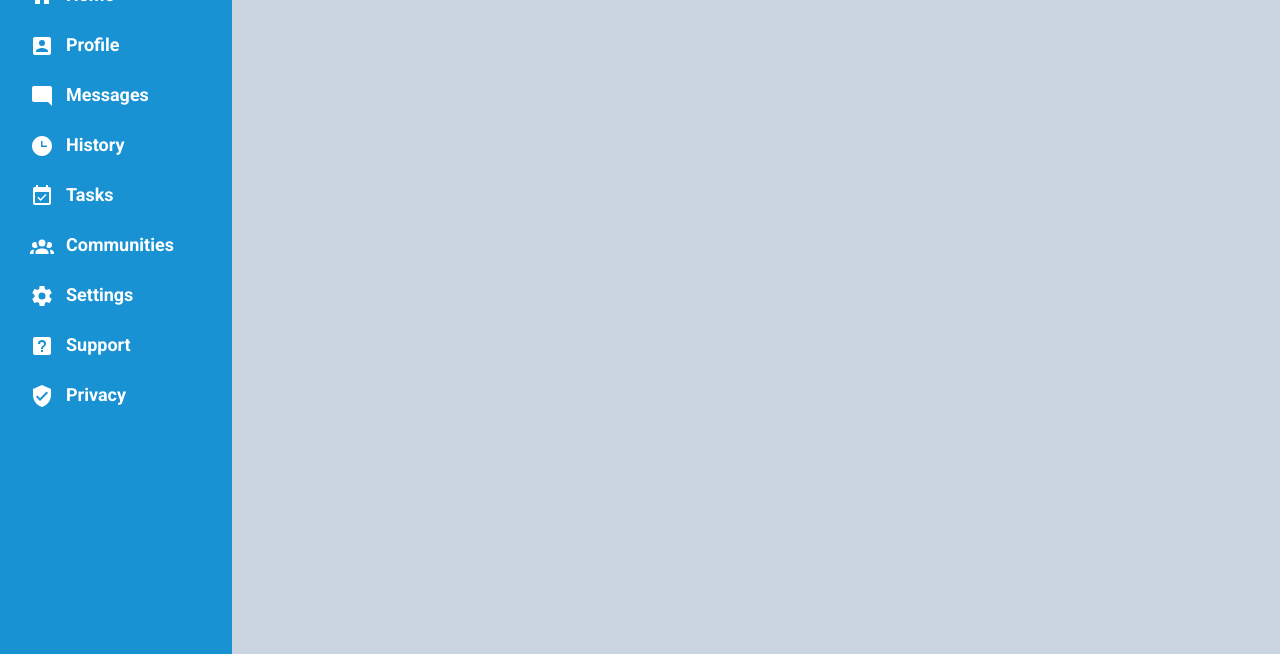
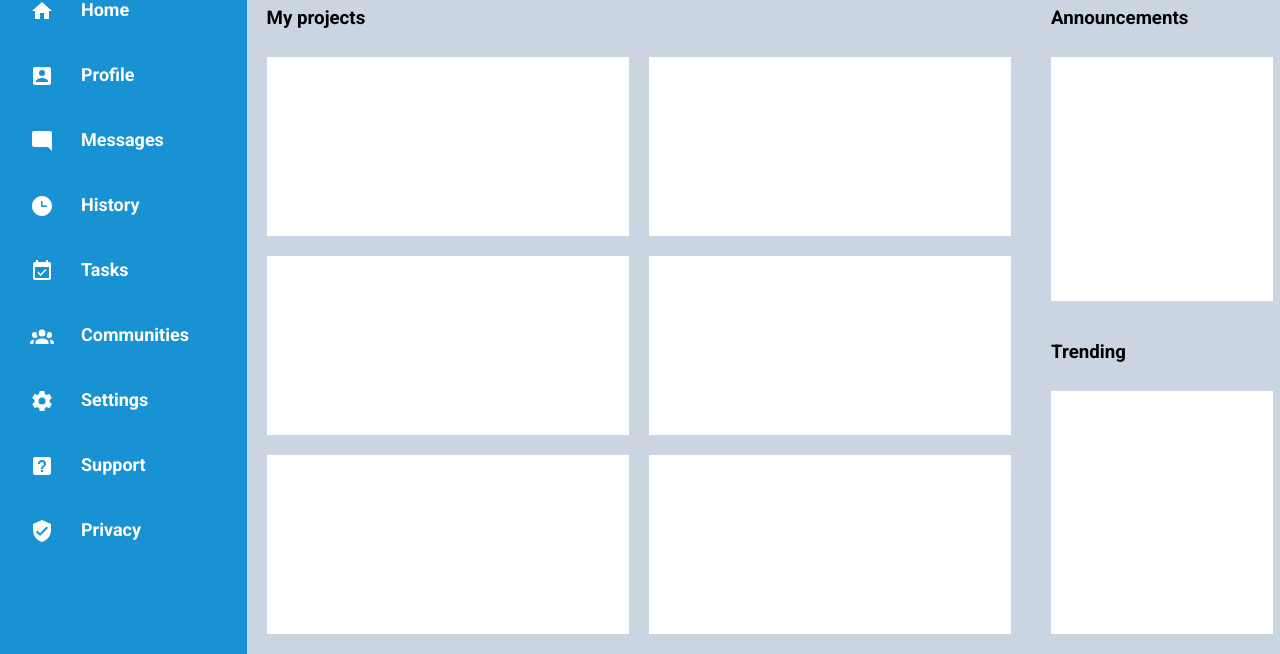
Before and after one commit to zro21/odin-admin-dashboard, a plain HTML site: page index.html in a window 1280 px wide. Shown: the part 146-800 px from the top of the page. Drawn offline with Linux system fonts and the light colour scheme.

Commit message:
Finish the layout of the main-content section

```diff
--- a/index.html
+++ b/index.html
@@ -101,7 +101,25 @@
       </div>
 
       <div class="main-content">
-
+        <div class="projects">
+          <div class="projects-heading">
+            <h3>My projects</h3>
+          </div>
+          <div class="card"></div>
+          <div class="card"></div>
+          <div class="card"></div>
+          <div class="card"></div>
+          <div class="card"></div>
+          <div class="card"></div>
+        </div>
+        <div class="announcements">
+          <h3>Announcements</h3>
+        <div class="card"></div>
+        </div>
+        <div class="trending">
+          <h3>Trending</h3>
+        <div class="card"></div>
+        </div>
       </div>
     </div>
   </body>
--- a/style.css
+++ b/style.css
@@ -25,6 +25,7 @@
   padding: 30px;
   font-size: 18px;
   font-weight: bold;
+  gap: 15px;
 }
 
 .sidebar-heading {
@@ -38,11 +39,44 @@
 
 .main-content {
   background-color: #CBD5E1;
+  display: grid;
+  grid-template-columns: 3fr 1fr;
+  grid-template-rows: 1fr 1fr;
 }
 
-ul {
-  list-style: none;
+.projects {
+  grid-row: 1 / 3;
+  padding: 20px;
+  display: grid;
+  grid-template-columns: 1fr 1fr;
+  grid-template-rows: 30px repeat(3, 1fr);
+  gap: 20px;
 }
+
+.projects-heading {
+  grid-column: 1 / 3;
+}
+
+.card {
+  background-color: white;
+}
+
+.announcements {
+  grid-row: 1 / 2;
+  padding: 20px;
+  display: grid;
+  grid-template-rows: 30px 1fr;
+  gap: 20px;
+}
+
+.trending {
+  grid-row: 2 / 3;
+  padding: 20px;
+  display: grid;
+  grid-template-rows: 30px 1fr;
+  gap: 20px;
+}
+
 
 .sidebar-icons li {
   padding: 8px;
```
